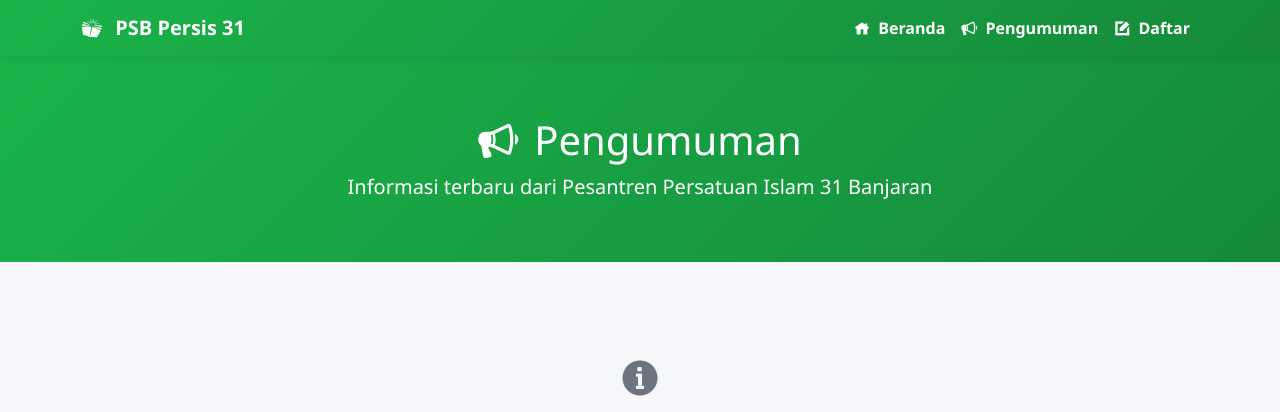
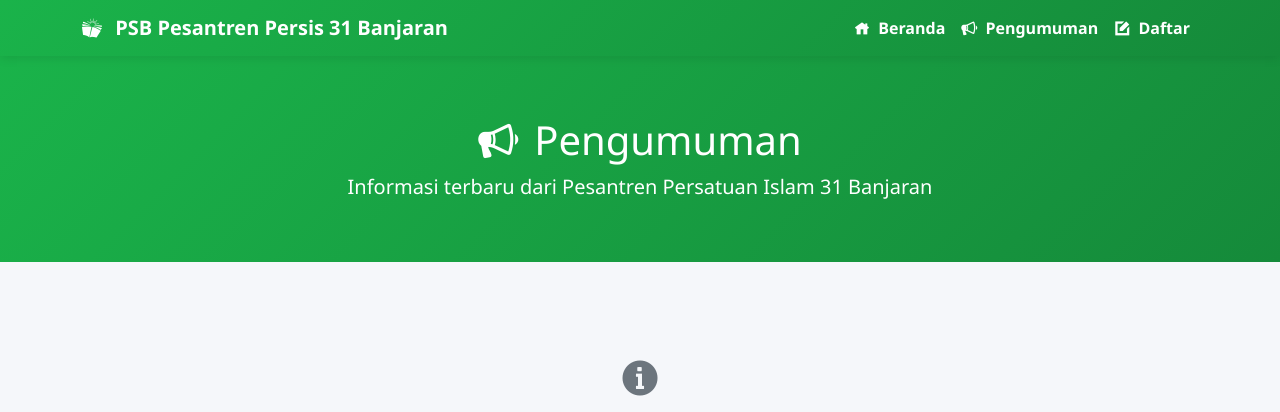
Before and after one commit to yoezron/webpsb, a CodeIgniter 4 app: the page made by app/Views/pengumuman/public/index.php in a window 1280 px wide. Shown: the top 412 px of the page. Run offline with PHP 8.4 and a stand-in for CodeIgniter, Linux system fonts and the light colour scheme; the template is opened without the code that fills it, so the values that code supplies are empty; some libraries are stand-ins or nearby versions.

Commit message:
edit header sedikit

```diff
--- a/app/Views/pengumuman/public/index.php
+++ b/app/Views/pengumuman/public/index.php
@@ -175,7 +175,7 @@
     <nav class="navbar navbar-expand-lg navbar-custom">
         <div class="container">
             <a class="navbar-brand" href="<?= base_url('/') ?>">
-                <i class="icofont-education me-2"></i> PSB Persis 31
+                <i class="icofont-education me-2"></i> PSB Pesantren Persis 31 Banjaran
             </a>
             <button class="navbar-toggler" type="button" data-bs-toggle="collapse" data-bs-target="#navbarNav">
                 <span class="navbar-toggler-icon"></span>
--- a/app/Views/statistics/index.php
+++ b/app/Views/statistics/index.php
@@ -210,7 +210,7 @@
     <nav class="navbar navbar-expand-lg navbar-custom">
         <div class="container">
             <a class="navbar-brand" href="<?= base_url('/') ?>">
-                <i class="icofont-building-alt"></i> Pesantren Persis 31
+                <i class="icofont-building-alt"></i> Pesantren Persis 31 Banjaran
             </a>
             <button class="navbar-toggler" type="button" data-bs-toggle="collapse" data-bs-target="#navbarNav">
                 <span class="navbar-toggler-icon"></span>
```
